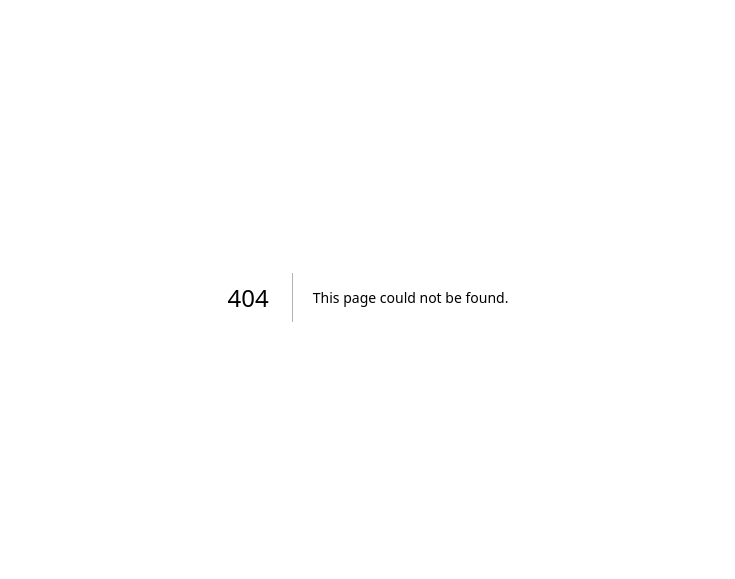
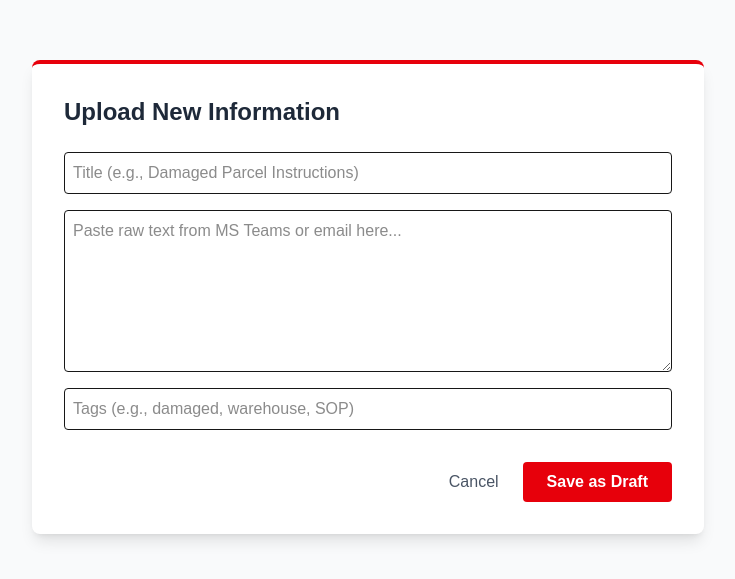
Before and after one commit to Arif-Sofi/dhl-knowledge-base, a Next.js app: page /upload in a window 1280 px wide. Before the commit this address had no page. Shown: the part 103-682 px from the top of the page, without its empty margins (272-1007 px from the left). Built offline with nearby package versions, Linux system fonts and the light colour scheme.

Commit message:
Create page.js

```diff
--- /dev/null
+++ b/app/upload/page.js
@@ -0,0 +1,51 @@
+'use client';
+import { useState } from 'react';
+import { useRouter } from 'next/navigation';
+
+export default function UploadConsole() {
+  const router = useRouter();
+  const [title, setTitle] = useState('');
+  const [content, setContent] = useState('');
+  const [tags, setTags] = useState('');
+
+  const handleSubmit = async (e) => {
+    e.preventDefault();
+    await fetch('/api/articles', {
+      method: 'POST',
+      headers: { 'Content-Type': 'application/json' },
+      body: JSON.stringify({
+        title,
+        content,
+        tags,
+        creator_email: 'editor@dhl.com' // Mock user for now
+      })
+    });
+    router.push('/');
+  };
+
+  return (
+    <div className="min-h-screen bg-gray-50 p-8 flex justify-center items-center">
+      <div className="bg-white p-8 rounded-lg shadow-lg w-full max-w-2xl border-t-4 border-red-600">
+        <h2 className="text-2xl font-bold mb-6 text-gray-800">Upload New Information</h2>
+        <form onSubmit={handleSubmit} className="flex flex-col gap-4">
+          <input
+            type="text" placeholder="Title (e.g., Damaged Parcel Instructions)" required
+            className="border p-2 rounded" value={title} onChange={e => setTitle(e.target.value)}
+          />
+          <textarea
+            placeholder="Paste raw text from MS Teams or email here..." required rows="6"
+            className="border p-2 rounded" value={content} onChange={e => setContent(e.target.value)}
+          />
+          <input
+            type="text" placeholder="Tags (e.g., damaged, warehouse, SOP)" required
+            className="border p-2 rounded" value={tags} onChange={e => setTags(e.target.value)}
+          />
+          <div className="flex justify-end gap-2 mt-4">
+            <button type="button" onClick={() => router.push('/')} className="px-4 py-2 text-gray-600">Cancel</button>
+            <button type="submit" className="bg-red-600 text-white px-6 py-2 rounded font-bold hover:bg-red-700">Save as Draft</button>
+          </div>
+        </form>
+      </div>
+    </div>
+  );
+}
```
